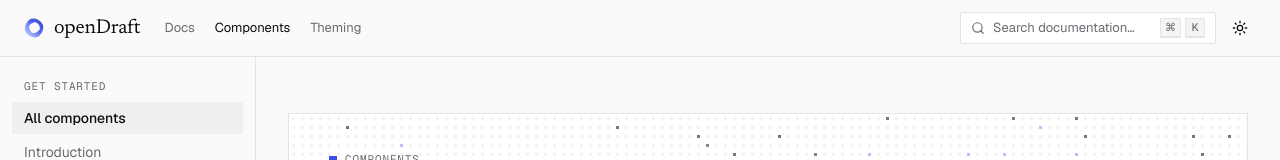
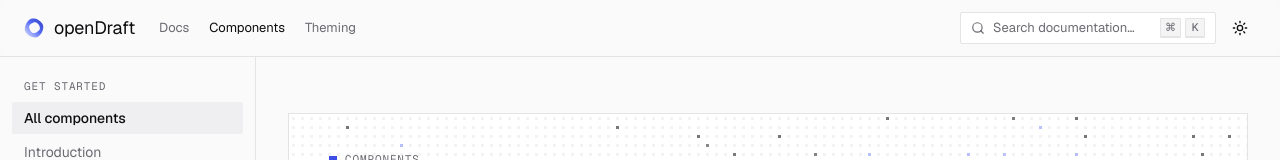
Before and after one commit to nuelmdesign/UI-System, a Next.js app: page /docs in a window 1280 px wide. Shown: the top 160 px of the page. Built offline with nearby package versions, Linux system fonts and the light colour scheme.

Commit message:
Set the openDraft wordmark in the sans font
Co-Authored-By: Claude Opus 5.5 <noreply@anthropic.com>
Claude-Session: https://claude.ai/code/session_01CX36SqshoQap7vQcC7bXSg

```diff
--- a/components/docs/docs-shell.tsx
+++ b/components/docs/docs-shell.tsx
@@ -80,7 +80,7 @@ export function DocsShell({
             className="flex items-center gap-2.5"
           >
             <LogoMark />
-            <span className="font-display text-xl tracking-[-0.01em]">
+            <span className="font-sans text-lg tracking-[-0.01em]">
               openDraft
             </span>
           </nav.Link>
--- a/components/site/showcase.tsx
+++ b/components/site/showcase.tsx
@@ -104,7 +104,7 @@ function Header() {
       <div className="mx-auto flex h-14 max-w-6xl items-center gap-8 border-x px-4 sm:px-8">
         <a href="#" className="flex items-center gap-2.5">
           <LogoMark />
-          <span className="font-display text-xl tracking-[-0.01em]">
+          <span className="font-sans text-lg tracking-[-0.01em]">
             openDraft
           </span>
         </a>
```
